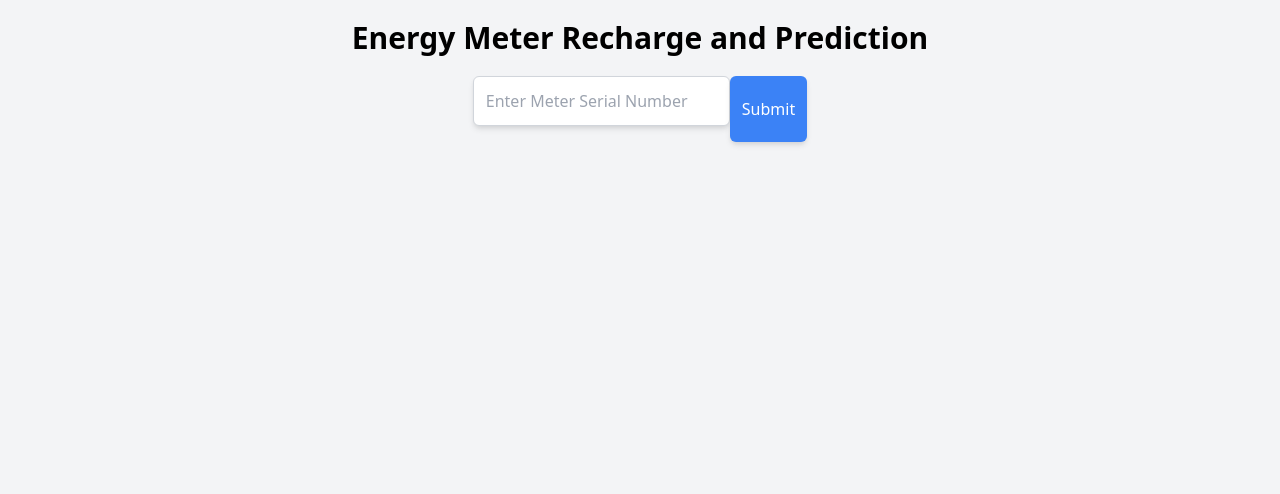
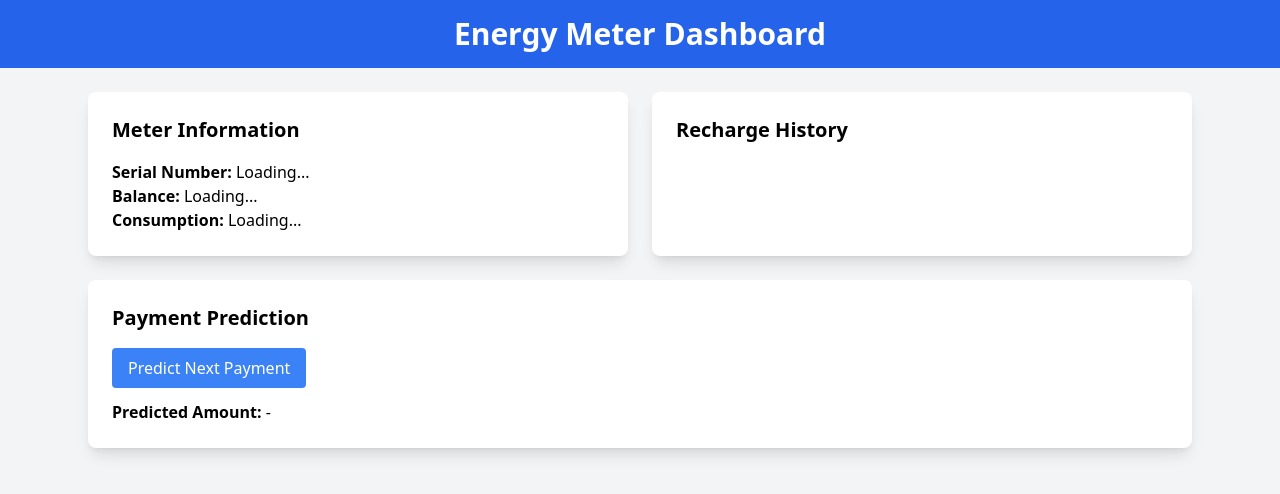
Before and after one commit to muscene/energymeter, a Flask app: page /pp in a window 1280 px wide. Shown: the top 494 px of the page. Run offline with Flask 3, Linux system fonts and the light colour scheme; parts of the project's set-up code (start-up, migrations or seed data) failed here and were passed over; some libraries are stand-ins or nearby versions.

Commit message:
Update prediction.html

```diff
--- a/templates/prediction.html
+++ b/templates/prediction.html
@@ -1,116 +1,80 @@
 <!DOCTYPE html>
 <html lang="en">
-
 <head>
     <meta charset="UTF-8">
     <meta name="viewport" content="width=device-width, initial-scale=1.0">
-    <title>Energy Meter Recharge and Prediction</title>
-    <link href="https://cdn.jsdelivr.net/npm/tailwindcss@2.2.19/dist/tailwind.min.css" rel="stylesheet">
-    <script src="https://code.jquery.com/jquery-3.6.0.min.js"></script>
+    <title>Energy Meter Dashboard</title>
+    <script src="https://cdn.tailwindcss.com"></script>
 </head>
+<body class="bg-gray-100">
 
-<body class="bg-gray-100">
-    <div class="container mx-auto p-5">
-        <h1 class="text-3xl font-semibold text-center mb-5">Energy Meter Recharge and Prediction</h1>
+    <!-- Header -->
+    <header class="bg-blue-600 text-white text-center py-4">
+        <h1 class="text-3xl font-bold">Energy Meter Dashboard</h1>
+    </header>
 
-        <!-- Serial Number Input -->
-        <div class="flex justify-center">
-            <input type="text" id="serial_number" placeholder="Enter Meter Serial Number"
-                class="p-3 border border-gray-300 rounded-md shadow-md mb-4">
-            <button id="submit_btn" class="bg-blue-500 text-white p-3 rounded-md shadow-md">Submit</button>
+    <!-- Main Content -->
+    <div class="max-w-6xl mx-auto p-6">
+        <div class="grid grid-cols-1 md:grid-cols-2 gap-6">
+
+            <!-- Meter Data Card -->
+            <div class="bg-white shadow-lg rounded-lg p-6">
+                <h2 class="text-xl font-semibold mb-4">Meter Information</h2>
+                <p><strong>Serial Number:</strong> <span id="serial-number">Loading...</span></p>
+                <p><strong>Balance:</strong> <span id="balance">Loading...</span></p>
+                <p><strong>Consumption:</strong> <span id="consumption">Loading...</span></p>
+            </div>
+
+            <!-- Recharge History -->
+            <div class="bg-white shadow-lg rounded-lg p-6">
+                <h2 class="text-xl font-semibold mb-4">Recharge History</h2>
+                <ul id="recharge-list" class="list-disc pl-5">
+                    <li>Loading...</li>
+                </ul>
+            </div>
+
         </div>
 
-        <!-- Display Results -->
-        <div id="error_message" class="text-red-500 text-center hidden">Please enter a valid serial number!</div>
-        <div id="no_data_message" class="text-gray-500 text-center hidden">No data found for this serial number.</div>
-
-        <div id="result" class="mt-5 hidden">
-            <h2 class="text-2xl text-center font-semibold">Recharge Details</h2>
-
-            <!-- Monthly Recharge -->
-            <div class="flex justify-between mt-3">
-                <span class="text-lg">Monthly Recharge:</span>
-                <span id="monthly_recharge" class="font-semibold">-</span>
-            </div>
-
-            <!-- Prediction Result -->
-            <div id="prediction_result" class="mt-5 hidden">
-                <h2 class="text-xl text-center font-semibold">Predicted Payment</h2>
-                <div class="flex justify-between mt-3">
-                    <span class="text-lg">Predicted Payment for Next Month:</span>
-                    <span id="predicted_payment" class="font-semibold">-</span>
-                </div>
-            </div>
+        <!-- Payment Prediction Section -->
+        <div class="mt-6 bg-white shadow-lg rounded-lg p-6">
+            <h2 class="text-xl font-semibold mb-4">Payment Prediction</h2>
+            <button id="predict-btn" class="bg-blue-500 text-white px-4 py-2 rounded">Predict Next Payment</button>
+            <p class="mt-3"><strong>Predicted Amount:</strong> <span id="predicted-payment">-</span></p>
         </div>
     </div>
 
     <script>
-        $(document).ready(function () {
-            // Handle Submit button click
-            $('#submit_btn').click(function () {
-                let serialNumber = $('#serial_number').val().trim();
-
-                // Show error if serial number is empty
-                if (!serialNumber) {
-                    $('#error_message').removeClass('hidden');
-                    $('#result').addClass('hidden');
-                    return;
-                }
-
-                $('#error_message').addClass('hidden');
-
-                // Make API call to login and get recharge data
-                loginAndFetchPrediction(serialNumber);
+        // Fetch Meter Data
+        fetch("/api/meter")
+            .then(response => response.json())
+            .then(data => {
+                document.getElementById("serial-number").textContent = data.serial_number;
+                document.getElementById("balance").textContent = data.balance + " KES";
+                document.getElementById("consumption").textContent = data.consumption + " kWh";
             });
 
-            function loginAndFetchPrediction(serialNumber) {
-                $('#result').addClass('hidden');
-                $('#no_data_message').addClass('hidden');
-                $('#prediction_result').addClass('hidden');
+        // Fetch Recharge History
+        fetch("/api/recharges")
+            .then(response => response.json())
+            .then(data => {
+                let list = document.getElementById("recharge-list");
+                list.innerHTML = "";
+                data.forEach(item => {
+                    let li = document.createElement("li");
+                    li.textContent = `KES ${item.recharge_amount} on ${item.timestamp}`;
+                    list.appendChild(li);
+                });
+            });
 
-                // API Call to login and get recharge data
-                $.ajax({
-                    url: '/login',
-                    type: 'POST',
-                    contentType: 'application/json',
-                    data: JSON.stringify({ "serial_number": serialNumber }),
-                    success: function (data) {
-                        $('#monthly_recharge').text(data.monthly_recharge);
-                        // Call prediction API with monthly recharge
-                        getPrediction(data.monthly_recharge);
-                    },
-                    error: function () {
-                        $('#no_data_message').removeClass('hidden');
-                    }
+        // Predict Payment
+        document.getElementById("predict-btn").addEventListener("click", () => {
+            fetch("/api/predict", { method: "POST" })
+                .then(response => response.json())
+                .then(data => {
+                    document.getElementById("predicted-payment").textContent = "KES " + data.predicted_payment;
                 });
-
-                // Show result section after getting the data
-                $('#result').removeClass('hidden');
-            }
-
-            function getPrediction(monthlyRecharge) {
-                const data = {
-                    "previous_month_payment": monthlyRecharge,
-                    "two_months_ago_payment": monthlyRecharge // Adjust if needed
-                };
-
-                // API Call to get the predicted payment
-                $.ajax({
-                    url: '/predictx',
-                    type: 'POST',
-                    contentType: 'application/json',
-                    data: JSON.stringify(data),
-                    success: function (data) {
-                        $('#predicted_payment').text(data.predicted_payment);
-                        $('#prediction_result').removeClass('hidden');
-                    },
-                    error: function () {
-                        alert('Error fetching prediction.');
-                    }
-                });
-            }
         });
     </script>
+
 </body>
-
 </html>
```
